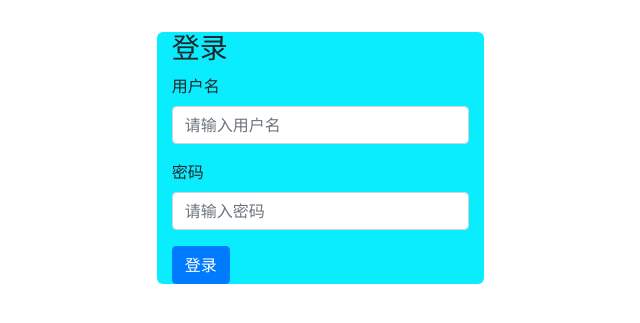
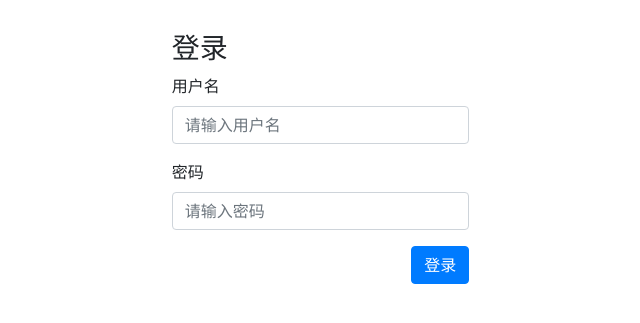
Before and after one commit to villager-ys/mysite, a Django app: page /login/ in a window 1280 px wide. Shown: the part 56-379 px from the top of the page, without its empty margins (265-905 px from the left). Run offline with Django 3.2, Linux system fonts and the light colour scheme; parts of the project's set-up code (start-up, migrations or seed data) failed here and were passed over; some libraries are stand-ins or nearby versions.

Commit message:
细节修改

```diff
--- a/blog/templates/blog_detail.html
+++ b/blog/templates/blog_detail.html
@@ -48,9 +48,9 @@
                         </form>
                     {% else %}
                         您尚未登录
-                        <a href="{% url 'login' %}">登录</a>
+                        <a href="{% url 'login' %}?from={{ request.get_full_path }}">登录</a>
                         <span>or</span>
-                        <a href="{% url 'register' %}">注册</a>
+                        <a href="{% url 'register' %}?from={{ request.get_full_path }}">注册</a>
                     {% endif %}
                 </div>
                 <div style="margin-top: 2em; margin-bottom: 2em">
--- a/templates/login.html
+++ b/templates/login.html
@@ -11,7 +11,7 @@
 {% block content %}
     <div class="containter">
         <div class="row">
-            <div class="col-md-3 offset-md-4" style="margin-top: 2em;border-radius: 6px; background-color: #0aedff">
+            <div class="col-md-3 offset-md-4" style="margin-top: 2em">
                 <div class="panel panel-default">
                     <div class="panel-heading">
                         <h3 class="panel-title" style="align-content: center;">登录</h3>
@@ -25,7 +25,7 @@
                                 <p class="text-danger">{{ field.errors.as_text }}</p>
                             {% endfor %}
                             <span class="pull-left text-danger">{{ login_form.non_field_errors }}</span>
-                            <input type="submit" value="登录" class="btn btn-primary pull-right">
+                            <input type="submit" value="登录" class="btn btn-primary float-right">
                         </form>
                     </div>
                 </div>
```
Also changed, not shown: db.sqlite3.
